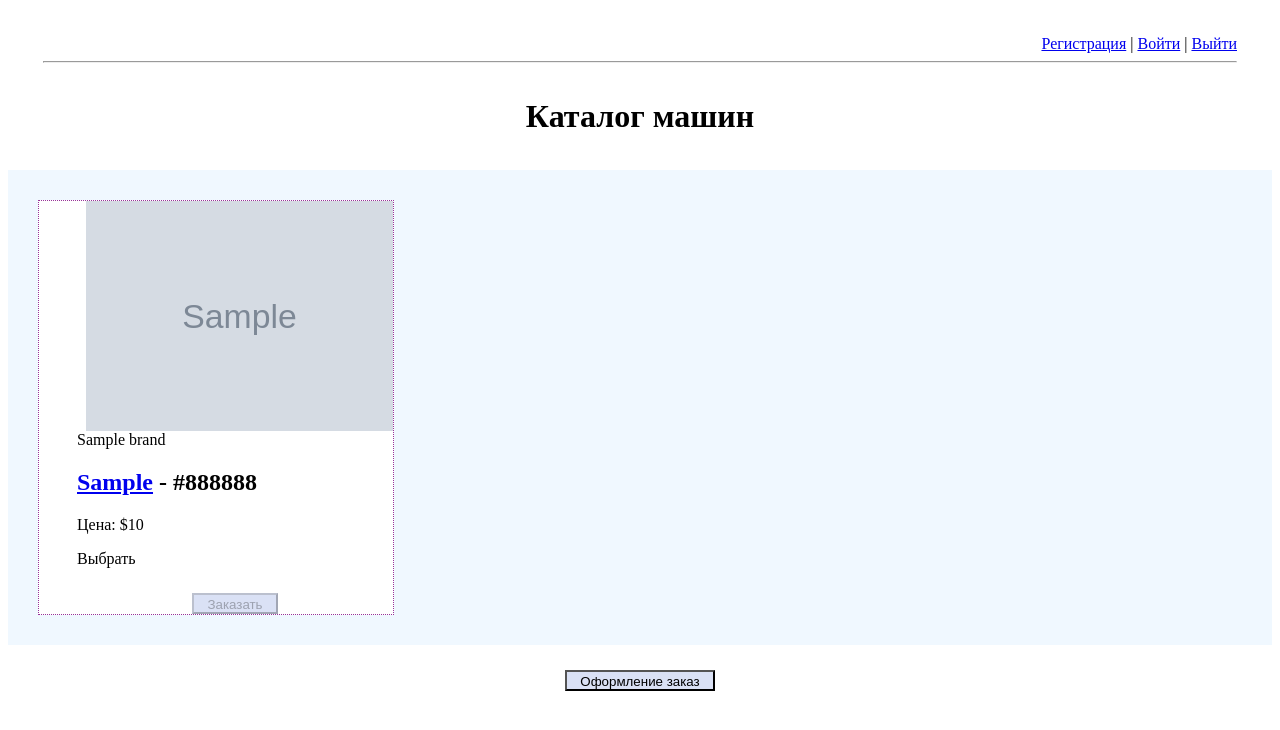
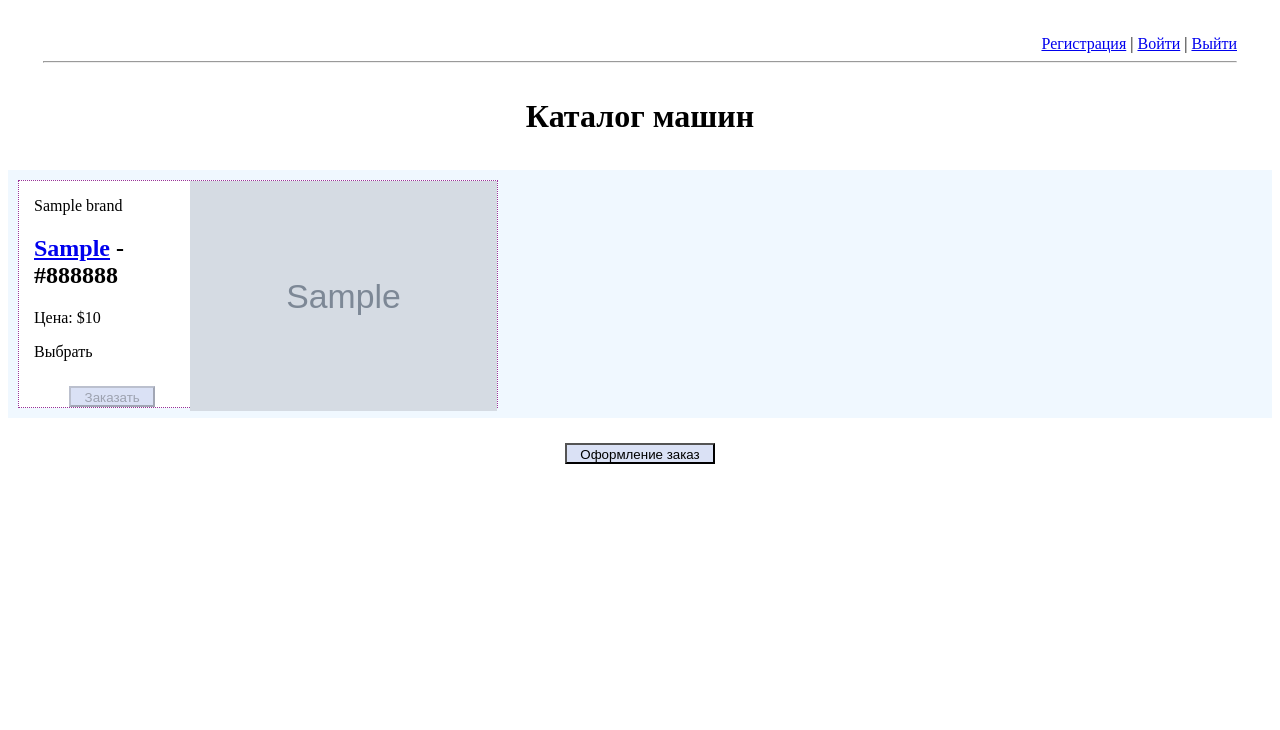
Before and after one commit to bayur-yuliya/car_store, a Django app: template store/templates/store/car_store.html in a window 1280 px wide. Shown: the top 730 px of the page. Run offline with Django 3.2, Linux system fonts and the light colour scheme; the template is opened without the code that fills it: most values are stand-ins (such as "Sample title", 1, 10 or a date in 2020); grey boxes marked "Sample" are stand-in pictures.

Commit message:
Change html

```diff
--- a/store/templates/store/car_store.html
+++ b/store/templates/store/car_store.html
@@ -22,17 +22,16 @@
     background: #F0F8FF;
     flex-direction: row;
     display: grid;
-    grid-template-columns: 2fr 2fr 2fr;
+    grid-template-columns: 500px 500px 500px;
 }
 
 .column {
 	flex-basis: 100%;
     vertical-align: top;
     background: #FFFFFF;
-    padding-left: 38px;
-    margin: 30px;
+    padding-left: 15px;
+    margin: 10px;
     border: 1px dotted #939;
-    max-width: 75%;
     flex: 0 0 calc(25% - 5px);
 }
 
```
